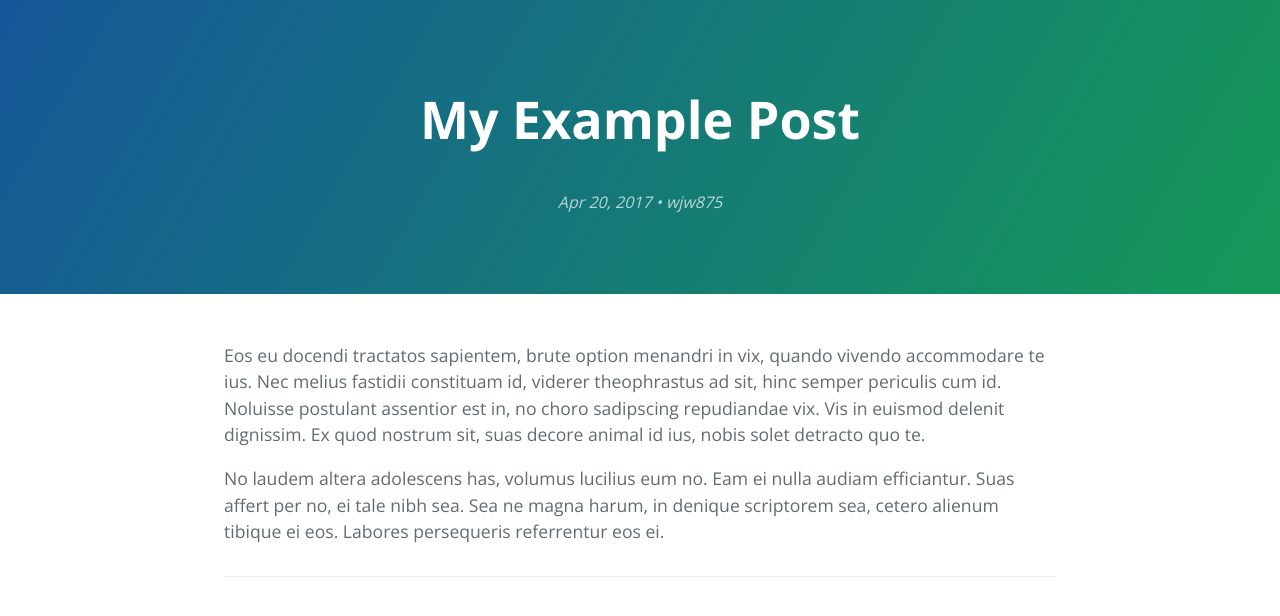
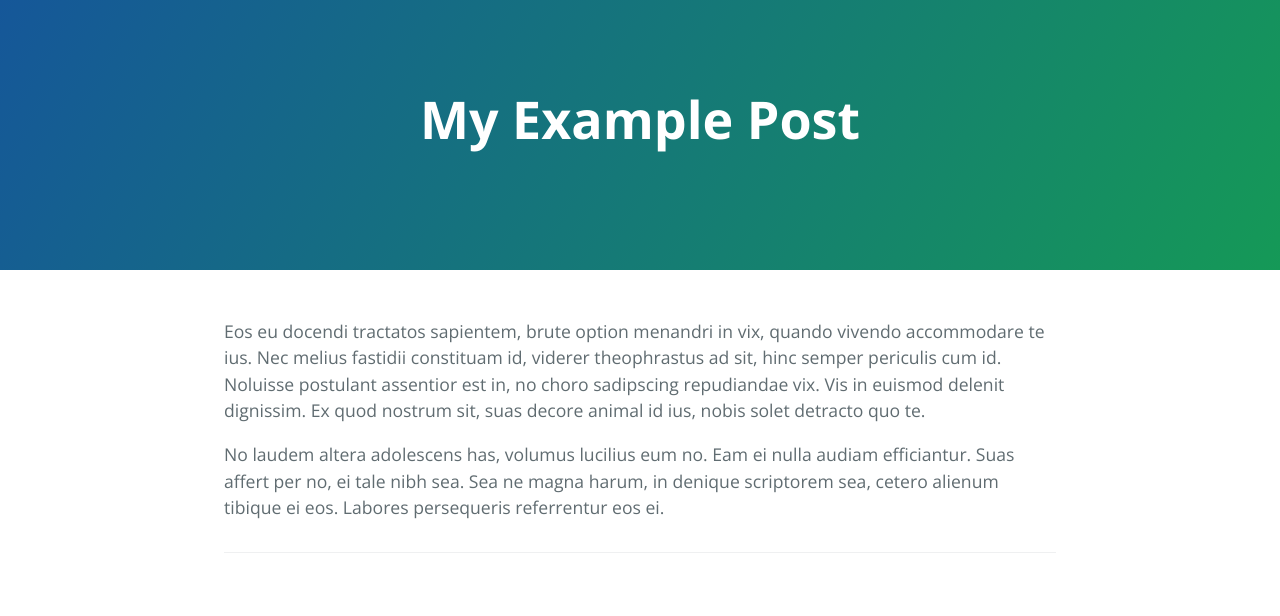
Before and after one commit to wjw875/wangjinwu.github.io, a Jekyll site: the page built from _posts/2017-04-20-my-example-post.md, in a window 1280 px wide. Shown: the top 616 px of the page. Built offline with Jekyll 4.4.1, drawn with Linux system fonts in a browser that asks for light colours.

Commit message:
【框架】屏蔽project-date

```diff
--- a/_layouts/default.html
+++ b/_layouts/default.html
@@ -76,16 +76,16 @@
             {% endif %}
             <!-- Post tagline -->
             {% if page.layout == 'post' %}
-            <h2 class="project-date">
-                <time datetime="{{ page.date | date_to_xmlschema }}" itemprop="datePublished">
-                    {% assign date_format = site.cayman-blog.date_format | default: "%b %-d, %Y" %}
-                    {{ page.date | date: date_format }}
-                </time>
-                {% assign page_author = page.author | default: site.author | default: nil | escape %}
-                {% if page_author %}
-                • <span itemprop="author" itemscope itemtype="http://schema.org/Person"><span itemprop="name">{{ page_author }}</span></span>
-                {% endif %}
-            </h2>
+            <!--<h2 class="project-date">-->
+                <!--<time datetime="{{ page.date | date_to_xmlschema }}" itemprop="datePublished">-->
+                    <!--{% assign date_format = site.cayman-blog.date_format | default: "%b %-d, %Y" %}-->
+                    <!--{{ page.date | date: date_format }}-->
+                <!--</time>-->
+                <!--{% assign page_author = page.author | default: site.author | default: nil | escape %}-->
+                <!--{% if page_author %}-->
+                <!--• <span itemprop="author" itemscope itemtype="http://schema.org/Person"><span itemprop="name">{{ page_author }}</span></span>-->
+                <!--{% endif %}-->
+            <!--</h2>-->
             {% endif %}
             <!-- End: Post tagline -->
         </section>
```
